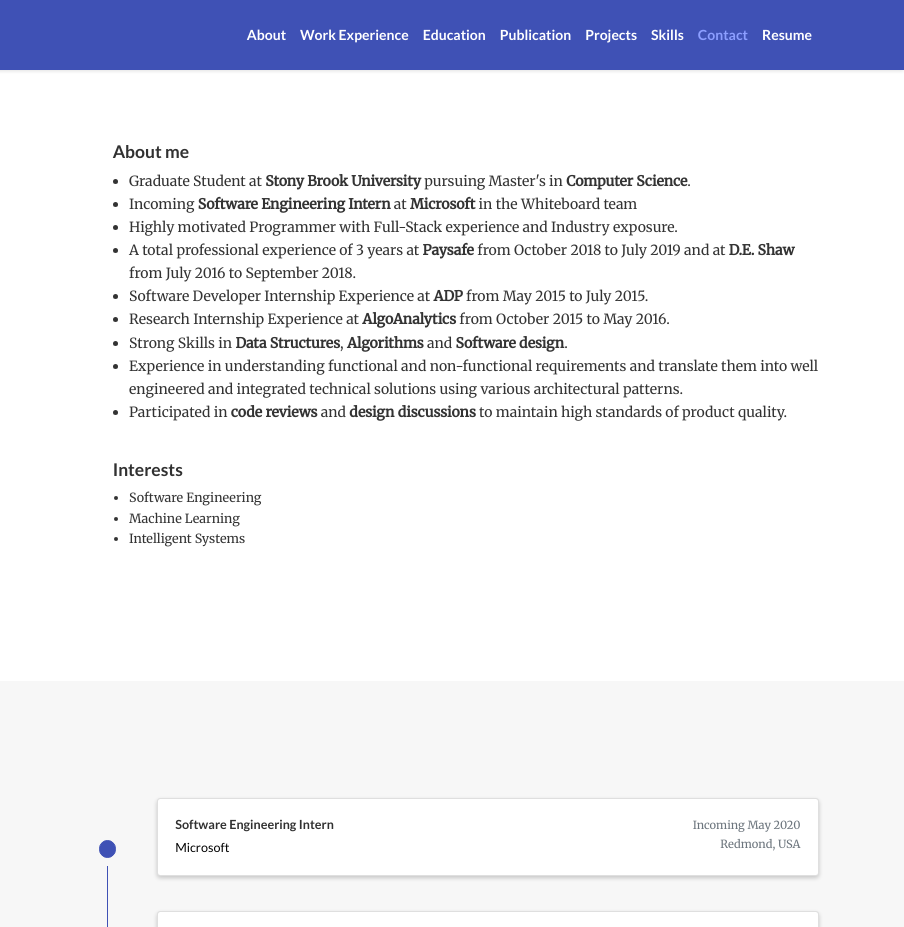
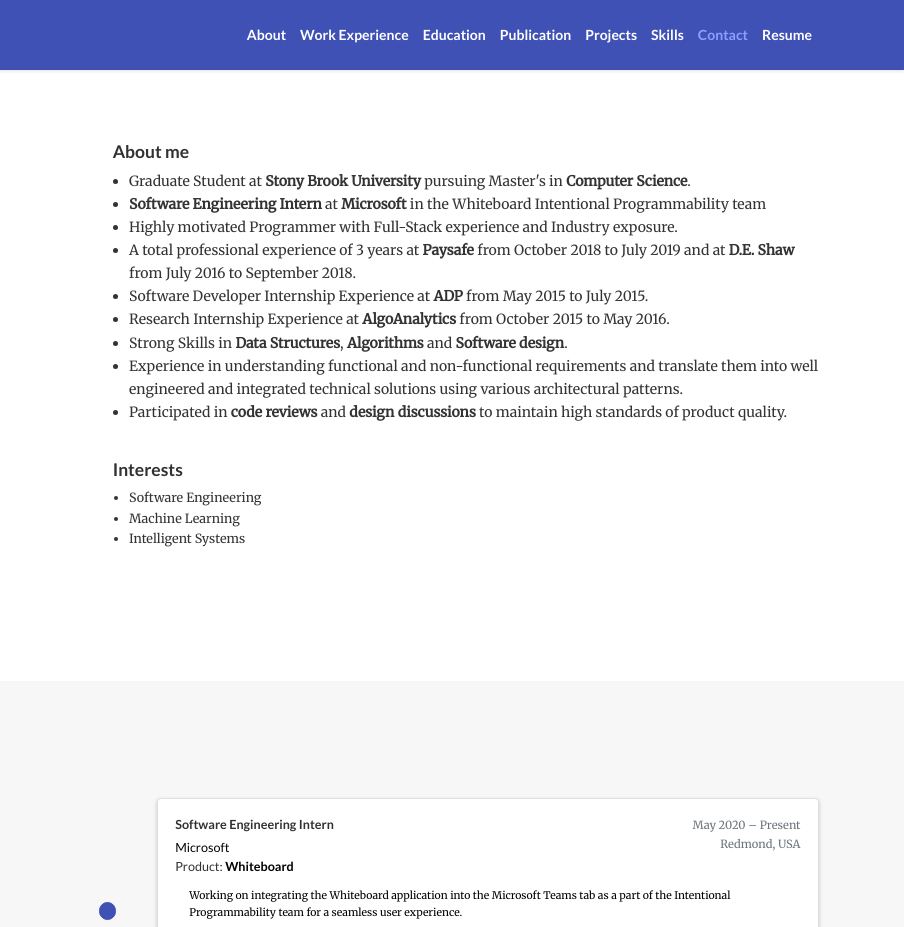
Before and after one commit to Vishalks/Vishalks.github.io, a plain HTML site: page index.html in a window 1280 px wide. Shown: the top 927 px of the page, 376-1280 px from the left. Drawn offline with nearby package versions, Linux system fonts and the light colour scheme; some icons are missing.

Commit message:
Update index.html

```diff
--- a/index.html
+++ b/index.html
@@ -171,7 +171,7 @@
 	<h3>&nbsp;&nbsp;&nbsp;&nbsp;&nbsp;&nbsp;&nbsp;About me</h3>
     <ul>
 	<li>Graduate Student at <b>Stony Brook University</b> pursuing Master's in <b>Computer Science</b>.</li>
-	<li>Incoming <b>Software Engineering Intern</b> at <b>Microsoft</b> in the Whiteboard team</li>
+	<li><b>Software Engineering Intern</b> at <b>Microsoft</b> in the Whiteboard Intentional Programmability team</li>
 	<li>Highly motivated Programmer with Full-Stack experience and Industry exposure.</li>
 	<li>A total professional experience of 3 years at <b>Paysafe</b> from October 2018 to July 2019 and at <b>D.E. Shaw</b> from July 2016 to September 2018.</li>
 	<li>Software Developer Internship Experience at <b>ADP</b> from May 2015 to July 2015.</li>
@@ -233,7 +233,9 @@
           <div class="card-body">
             <div class="float-right text-muted exp-meta">
               <div class="text-right">
-                Incoming May 2020
+                May 2020 –
+
+                  Present
 
               </div>
 
@@ -242,7 +244,13 @@
             </div>
             <h4 class="card-title exp-title mt-0 mb-1">Software Engineering Intern</h4>
             <h4 class="card-title exp-company text-muted my-0"><a href="https://www.microsoft.com/" target="_blank" rel="noopener">Microsoft</a></h4>
-
+			<h4 class="card-title exp-company my-0">Product: <a href="https://www.microsoft.com/en-us/microsoft-365/microsoft-whiteboard/digital-whiteboard-app" target="_blank" rel="noopener">
+			<b>Whiteboard</b></a></h4>
+            <div class="card-text"><p>Working on integrating the Whiteboard application into the Microsoft Teams tab as a part of the Intentional
+			Programmability team for a seamless user experience.</p>
+			<br>
+			<p><b>Technologies: </b>C#, Typescript</p>
+			</div>
           </div>
         </div>
       </div>
```
